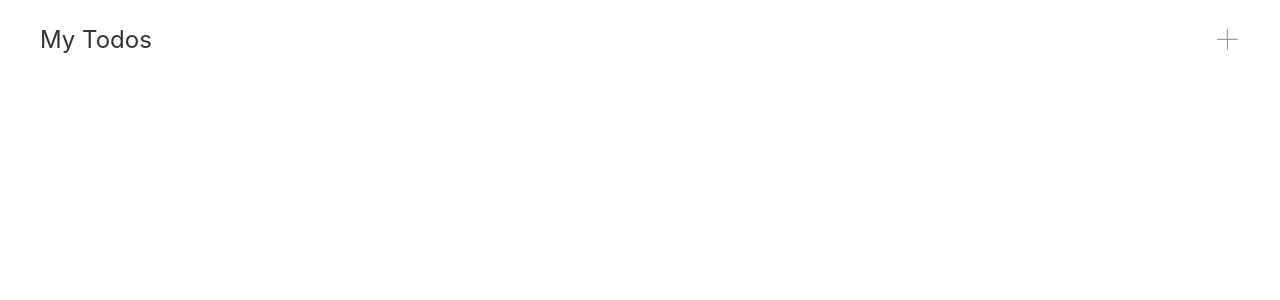
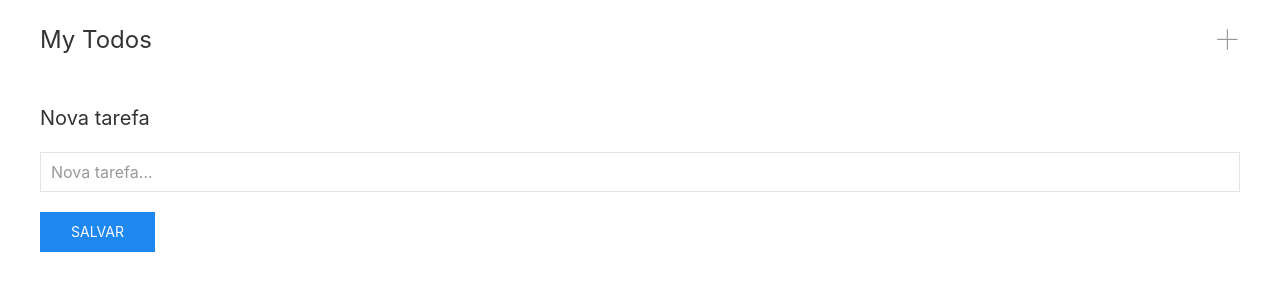
Before and after one commit to JCDMeira/to-do-app, a React (Create React App) app: page /create in a window 1280 px wide. Shown: the top 300 px of the page. Built offline with nearby package versions, Linux system fonts and the light colour scheme.

Commit message:
feat: add form

```diff
--- a/package.json
+++ b/package.json
@@ -3,6 +3,7 @@
   "version": "0.1.0",
   "private": true,
   "dependencies": {
+    "@hookform/resolvers": "^2.8.8",
     "@testing-library/jest-dom": "^5.16.2",
     "@testing-library/react": "^12.1.2",
     "@testing-library/user-event": "^13.5.0",
@@ -11,12 +12,15 @@
     "@types/react": "^17.0.39",
     "@types/react-dom": "^17.0.11",
     "@types/react-router-dom": "^5.3.3",
+    "@types/yup": "^0.29.13",
     "react": "^17.0.2",
     "react-dom": "^17.0.2",
+    "react-hook-form": "^7.27.0",
     "react-router-dom": "^6.2.1",
     "react-scripts": "5.0.0",
     "typescript": "^4.5.5",
-    "web-vitals": "^2.1.4"
+    "web-vitals": "^2.1.4",
+    "yup": "^0.32.11"
   },
   "scripts": {
     "start": "react-scripts start",
--- a/src/components/AddTodo/index.tsx
+++ b/src/components/AddTodo/index.tsx
@@ -1,7 +1,58 @@
 import React from 'react';
+import { useForm } from 'react-hook-form';
+import { yupResolver } from '@hookform/resolvers/yup';
+import * as yup from 'yup';
+import { TodoContextType } from '../../contexts/TodoContextType';
+
+import TodoConsumer from '../../contexts/TodoContext';
+
+const schema = yup.object().shape({
+  title: yup.string().required('Tarefa inválida'),
+});
+
+// interface AddTodoForm {
+//   title: string;
+// }
 
 const AddTodo: React.FC = () => {
-  return <div />;
+  const { addTodo } = TodoConsumer();
+  const { register, handleSubmit } = useForm({
+    resolver: yupResolver(schema),
+  });
+
+  // eslint-disable-next-line @typescript-eslint/no-explicit-any
+  const onSubmit = (data: any) => {
+    console.log(data);
+    addTodo(data.title);
+    // e.target.reset();
+    window.location.href = '/';
+  };
+
+  return (
+    <form onSubmit={handleSubmit<TodoContextType>((data) => onSubmit(data))}>
+      <h4>Nova tarefa</h4>
+      <div className="uk-margin uk-width-1-1">
+        <input
+          type="text"
+          // name="title"
+          id="title"
+          placeholder="Nova tarefa..."
+          className="uk-input"
+          {...register('title')}
+        />
+        <span>
+          <small>
+            {/* <strong className="uk-text-danger">{errors.title?.message}</strong> */}
+          </small>
+        </span>
+      </div>
+      <div className="uk-width-1-1">
+        <button type="submit" className="uk-button uk-button-primary">
+          Salvar
+        </button>
+      </div>
+    </form>
+  );
 };
 
 export default AddTodo;
--- a/src/components/TodoListIten/index.tsx
+++ b/src/components/TodoListIten/index.tsx
@@ -10,11 +10,11 @@ const TodoListIten: React.FC<Props> = ({ todo }: Props) => {
   const { removeTodo, toggle } = TodoConsumer();
 
   const handleChange = () => {
-    console.log('mudou');
+    toggle(todo);
   };
 
   const handleDelete = (todo: Todo) => {
-    console.log(todo);
+    removeTodo(todo);
   };
 
   return (
--- a/src/contexts/TodoContext.tsx
+++ b/src/contexts/TodoContext.tsx
@@ -25,7 +25,8 @@ const TodoProvider: React.FC = ({ children }) => {
 
   const removeTodo = (todo: Todo) => {
     const index = todos.indexOf(todo);
-    setTodos(todos.filter((a, i) => i !== index));
+    const result = todos.filter((a, i) => i !== index);
+    setTodos(result);
   };
 
   const toggle = (todo: Todo) => {
```
Also changed, not shown: 1 other file (tests, documents, lock files or other folders).
